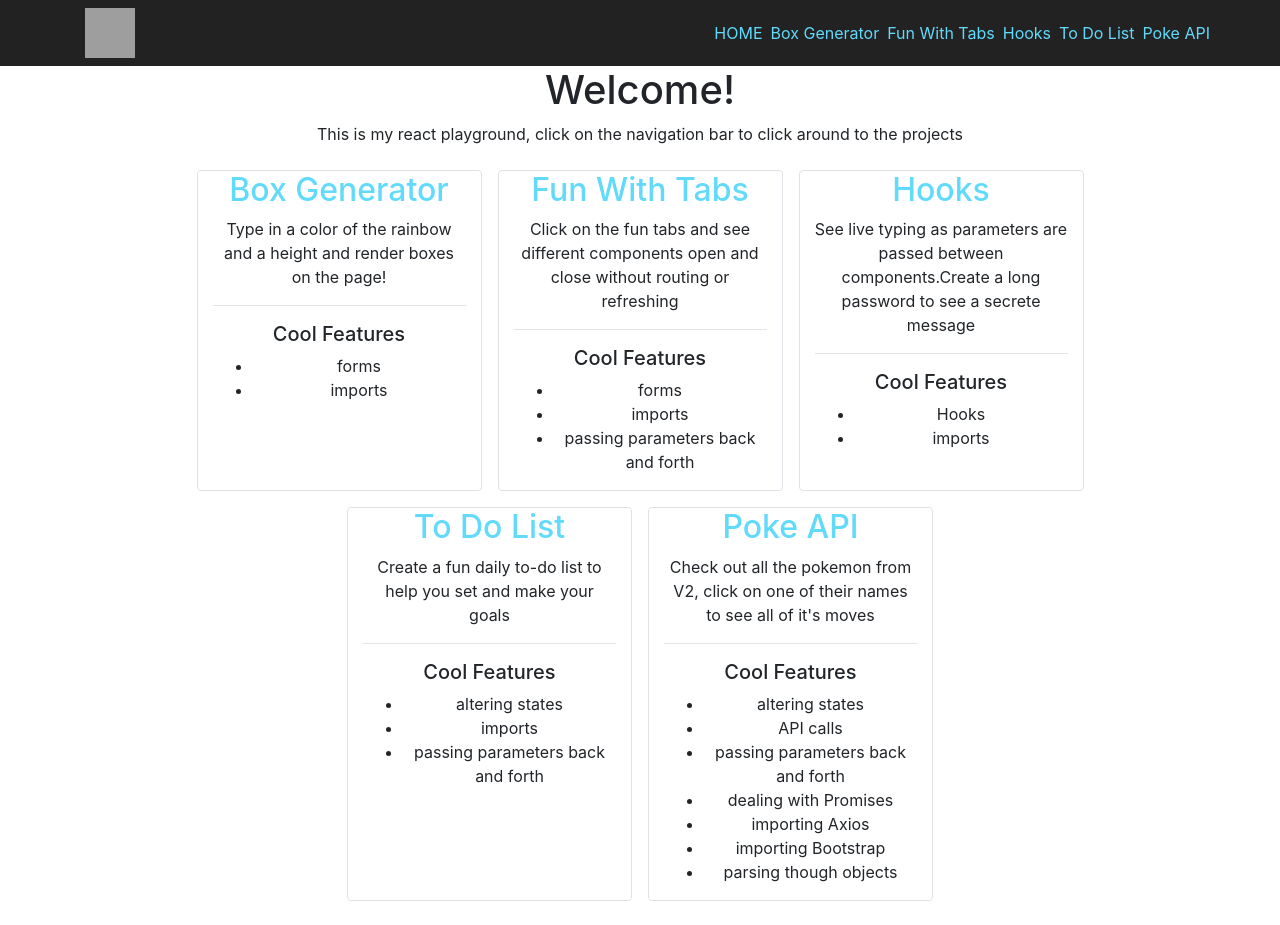
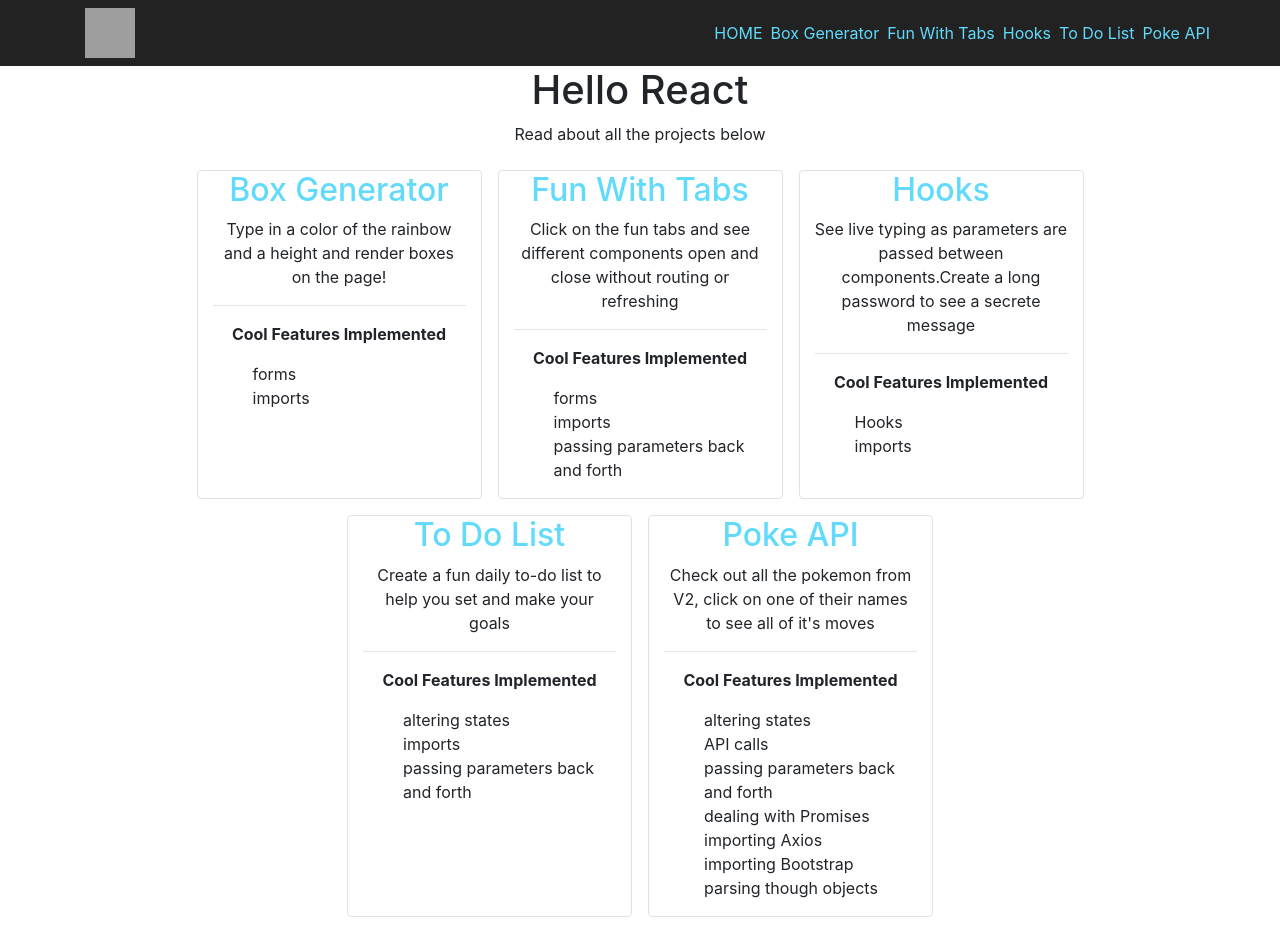
Before and after one commit to liamcclane/practicingReact, a React (Create React App) app: page / in a window 1280 px wide. Built offline with nearby package versions, Linux system fonts and the light colour scheme; grey boxes are pictures that could not be loaded.

Commit message:
worked on landing page

```diff
--- a/src/components/landing/ProjectDescriptions.js
+++ b/src/components/landing/ProjectDescriptions.js
@@ -8,9 +8,9 @@ const ProjectDescription = props => {
         <>
             <h2><Link className="blueReact" to={project.url}>{project.name}</Link></h2>
             <p>{project.description}</p>
-            <hr />
-            <h5>Cool Features</h5>
-            <ul>
+            <hr/>
+            <p className="font-weight-bold">Cool Features Implemented</p>
+            <ul className="no-underline text-left">
                 {project.toolsLearned.map((val, i) => {
                     return (
                         <li key={i}>{val}</li>
--- a/src/components/landing/Welcome.js
+++ b/src/components/landing/Welcome.js
@@ -6,9 +6,9 @@ const Welcome = props => {
     const { projects } = props;
     return (
         <>
-            <h1>Welcome!</h1>
+            <h1>Hello React</h1>
             <div className="row justify-content-center">
-                <p>This is my react playground, click on the navigation bar to click around to the projects</p>
+                <p>Read about all the projects below</p>
             </div>
             <div className="row justify-content-center">
                 {projects.map((val, i) => {
```
